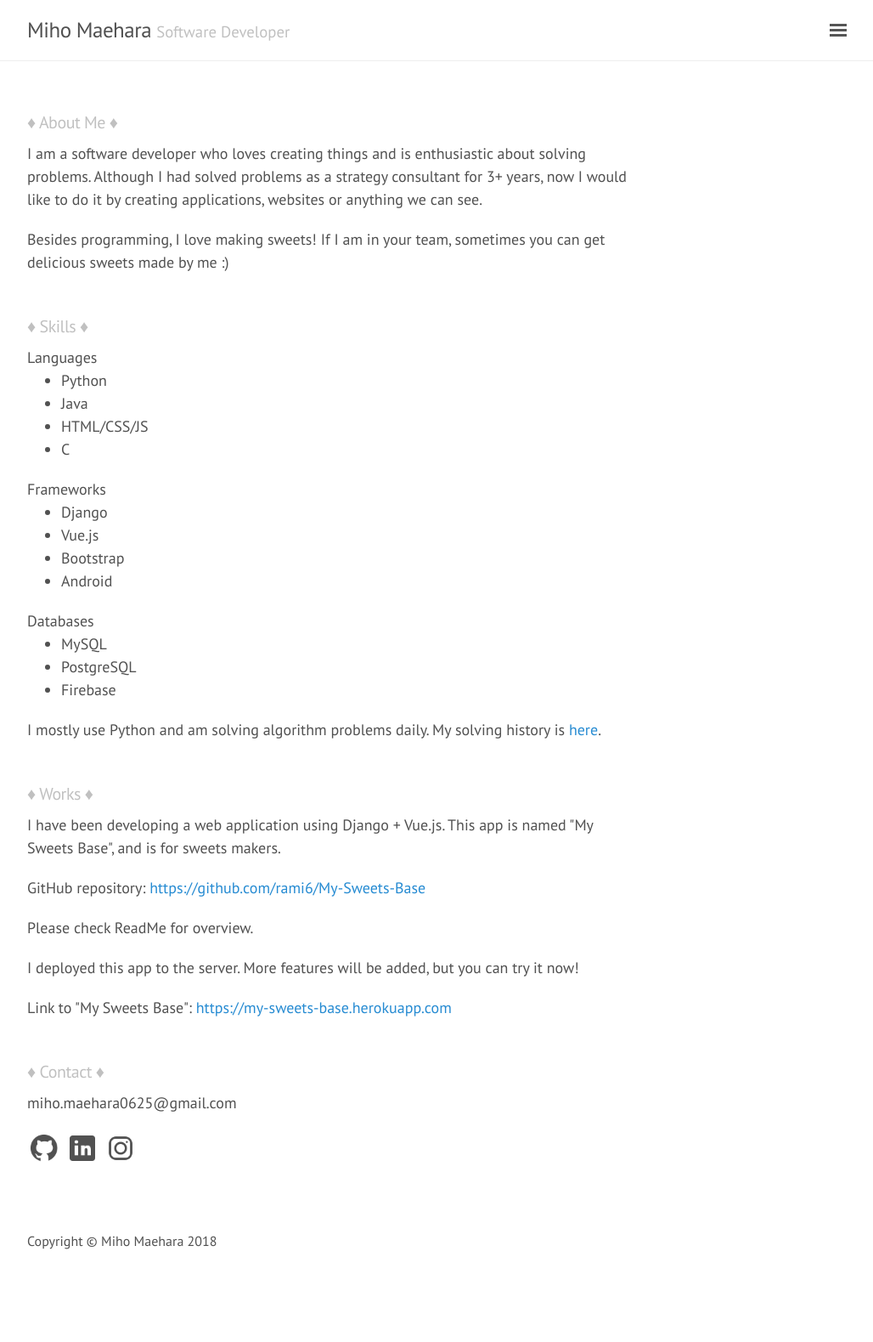
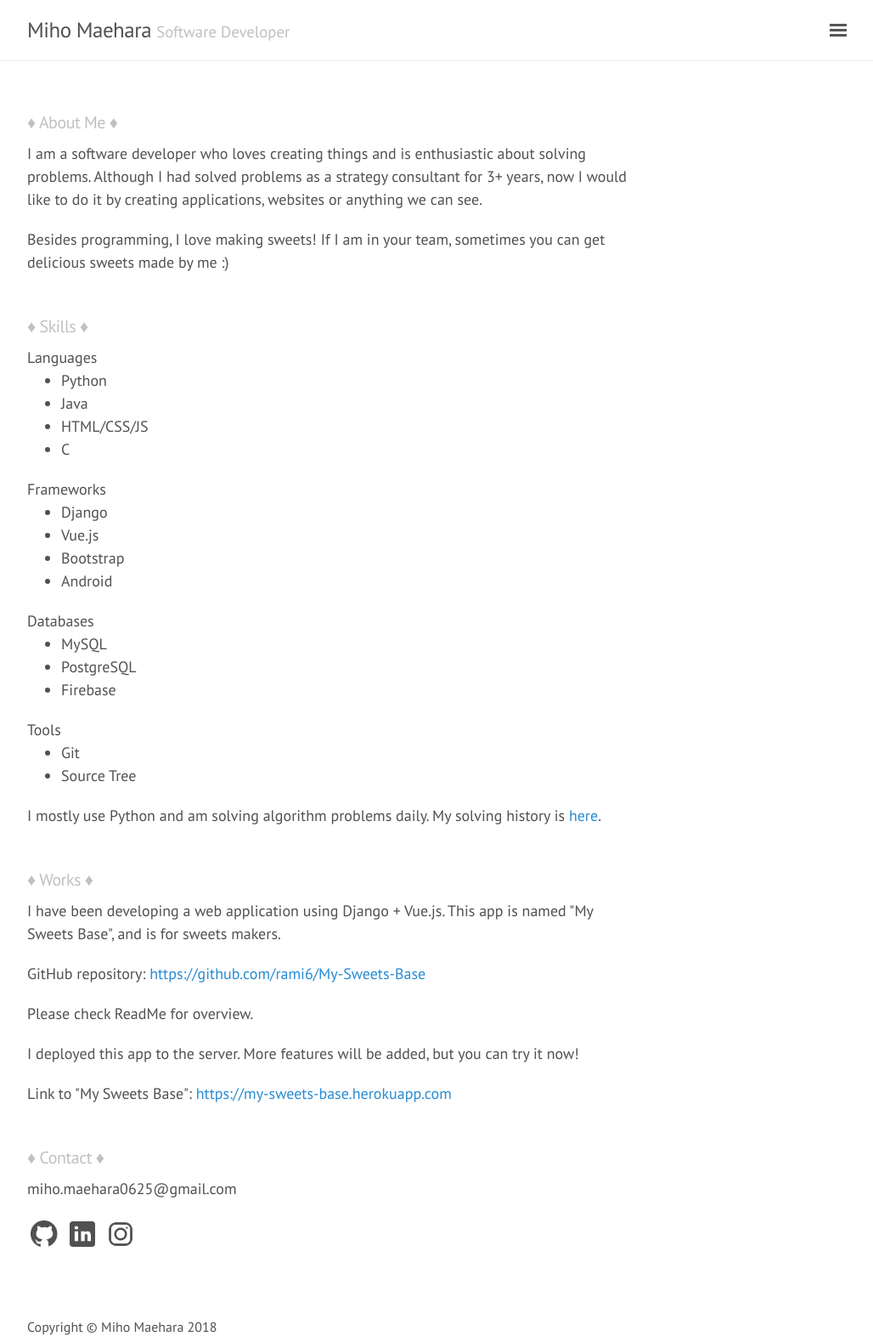
Before and after one commit to rami6/portfolio, a Jekyll site: the page built from index.html, in a window 1280 px wide. Shown: the whole page at 85% size, without its empty margins (248-1276 px from the left). Built offline with Jekyll 4.4.1, drawn with Linux system fonts in a browser that asks for light colours; before the commit the page ends 1478 px from its top, so only the background shows below that.

Commit message:
Update index

```diff
--- a/index.html
+++ b/index.html
@@ -34,6 +34,11 @@ title: Home
     <li>PostgreSQL</li>
     <li>Firebase</li>
   </ul>
+  <div>Tools</div>
+  <ul>
+    <li>Git</li>
+    <li>Source Tree</li>
+  </ul>
   <p>
     I mostly use Python and am solving algorithm problems daily.
     My solving history is <a href="{{ "/algorithms/" | relative_url }}">here</a>.
```
